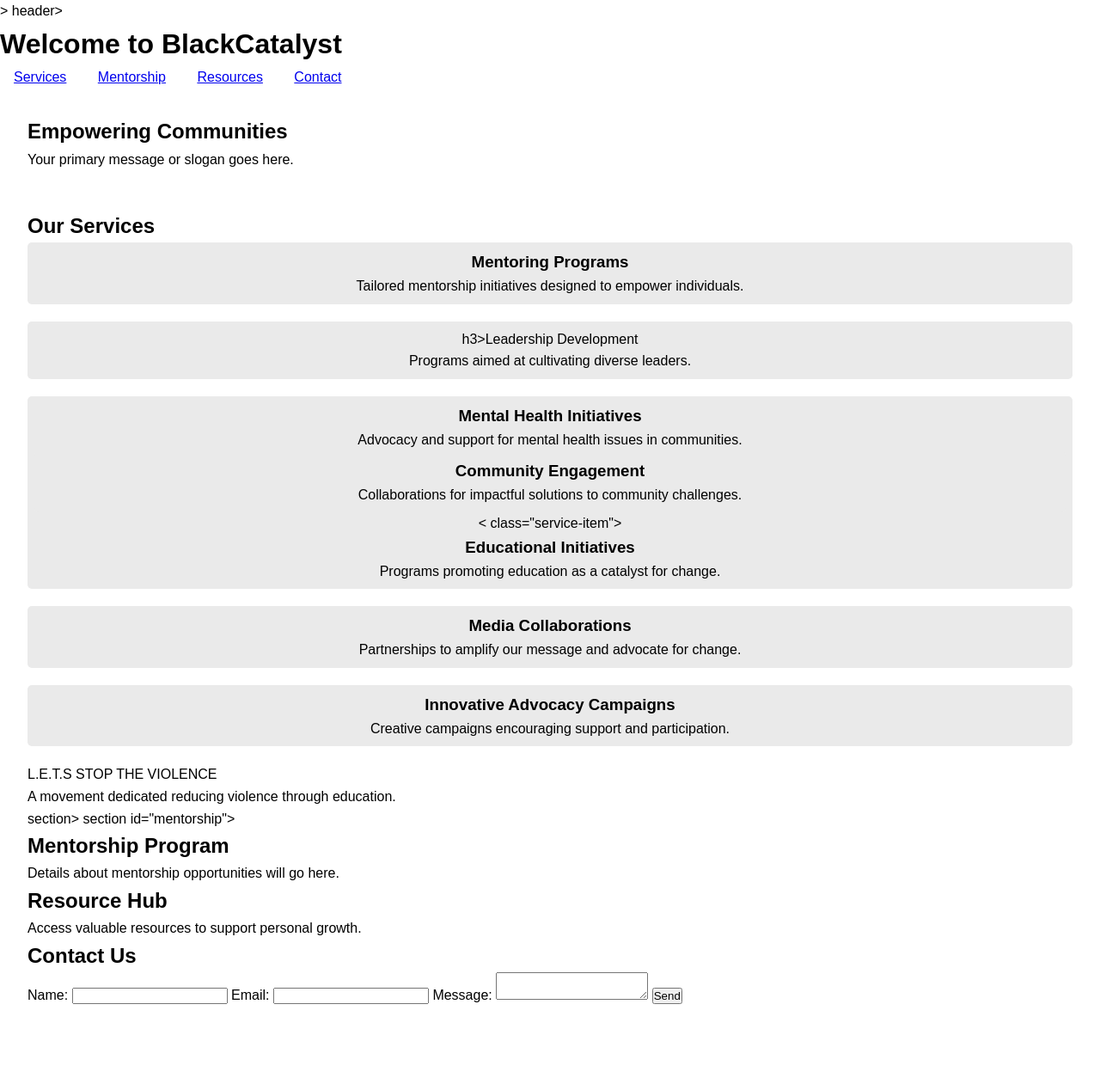
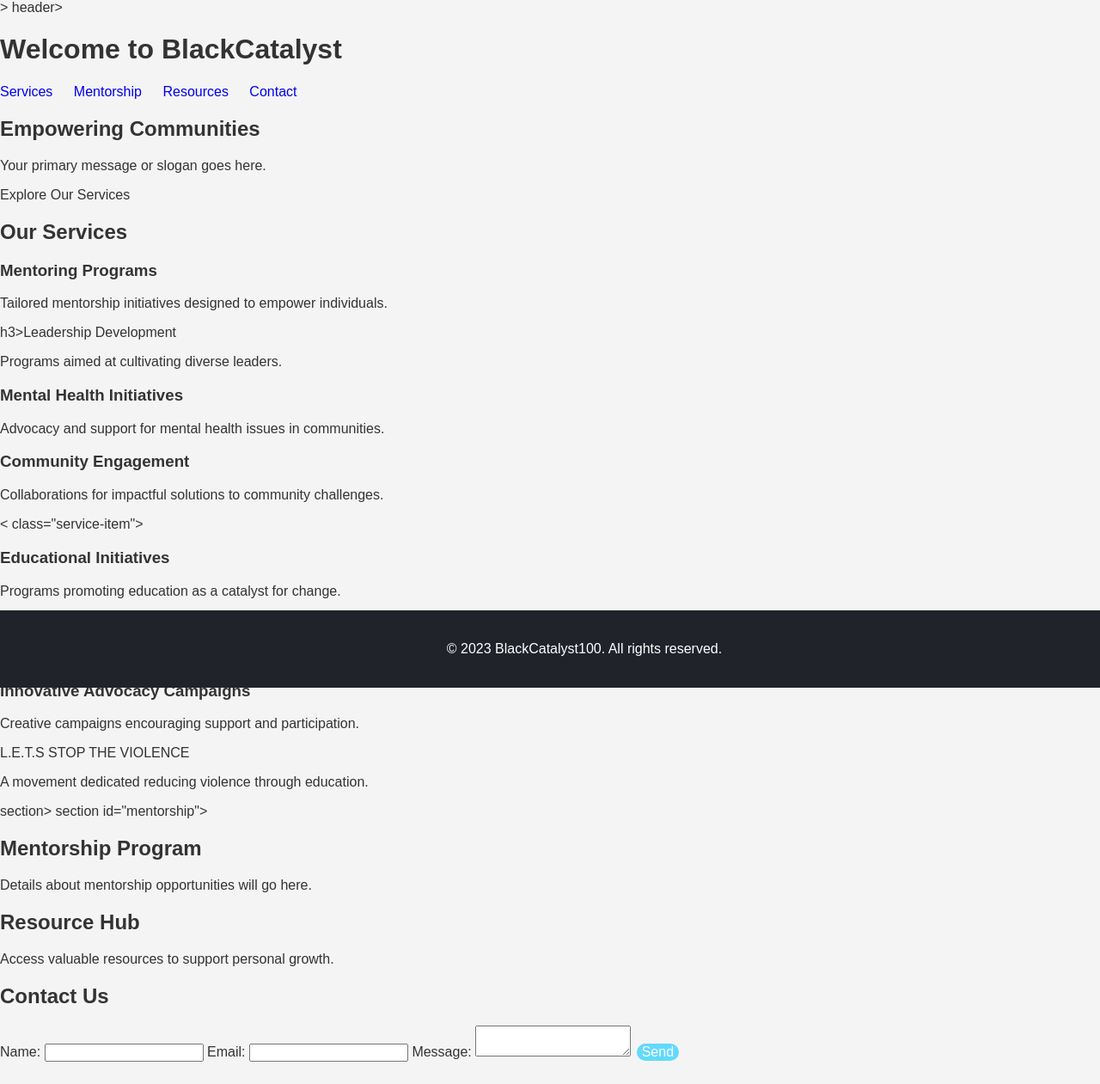
Before and after one commit to BlackCatalyst100/blackcatalyst_100, a plain HTML site: page index.html in a window 1280 px wide. Shown: the whole page at 86% size. After the commit the page ends 1238 px from the top, so only its background shows below. Drawn offline with Linux system fonts and the light colour scheme.

Commit message:
Update style.css

```diff
--- a/style.css
+++ b/style.css
@@ -1,71 +1,53 @@
-/* Basic Reset */
-* {
+body {
+    font-family: 'Arial', sans-serif;
     margin: 0;
-    padding:0;
-    box-sizing: border;
-}
-
-body {
-    font-family: Arial, sans-serif;
-    line-height: 1.6;
-    background-color: #4f4f4;
+    padding: 0;
+    background-color: #f4f4f4;
+    color: #333;
 }
 
 header {
-    background-color: #333;
-    color: white;
-    padding: 1rem;
+    background-color: #20232a;
+    color: #61dafb;
+    padding: 20px 40px;
     text-align: center;
 }
 
 nav ul {
-    list-style: none;
+    list-style-type: none;
     padding: 0;
 }
 
 nav ul li {
     display: inline;
-    margin: 0 1rem;
+    margin-right: 20px;
 }
 
 nav ul li a {
- color:;
-    text-decoration:;
+    color:61dafb;
+    text-decoration: none;
 }
 
-main {
-    padding: 2rem;
-}
-
-.service-grid {
- display: grid;
-    grid-template-columns: repeat(auto-fit minmax(250px, 1fr));
-    gap: 20px}
-
-.service-item {
-    background-color: #eaeaea;
-    padding: .5rem;
-    border-radius: 5px;
+button {
+    background-color: #61dafb;
+    border: none;
+    color: white;
+    padding 10px 20px;
     text-align: center;
-}
-
-.cta-button {
-    display: inline-block;
-    background-color: #4a460;
-    color: white;
-    padding: 10px 15px;
     text-decoration: none;
-    border-radius: 5px;
-    transition: background-color 0.3s ease;
-}
-
-.cta-button:hover {
-    background-color: #333;
+    display: inline;
+    font-size: 16px;
+    margin: 4px 2px;
+    cursor: pointer;
+    border-radius: 12px;
 }
 
 footer {
-    background-color #333;
-    color: white;
+    background-color: #20232a;
+    color: #fff;
     text-align: center;
-    padding: 1rem;
-}
+    padding: 20px 40px;
+    position: fixed;
+    bottom:0;
+    width: 100%;
+    }
```
